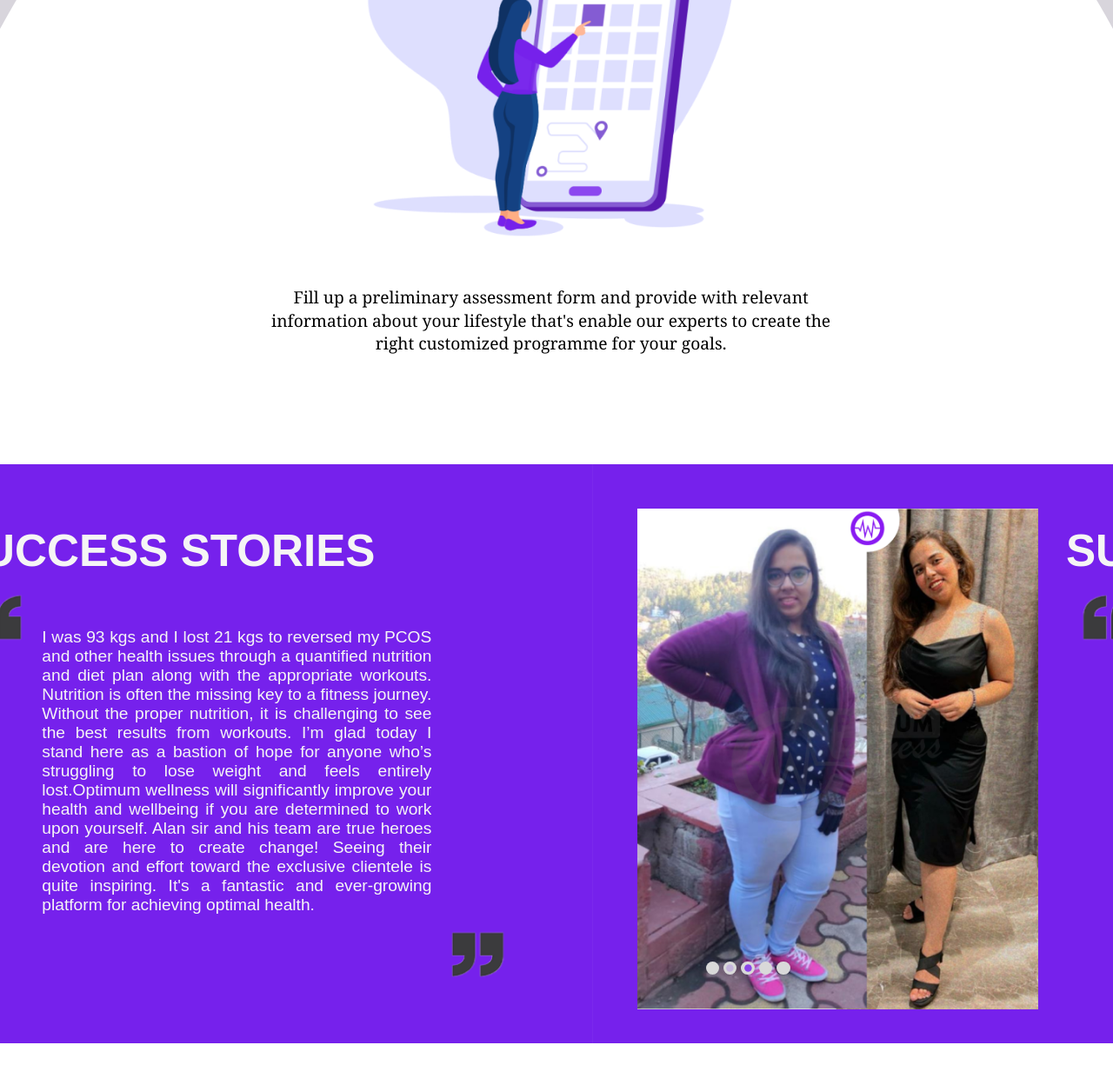
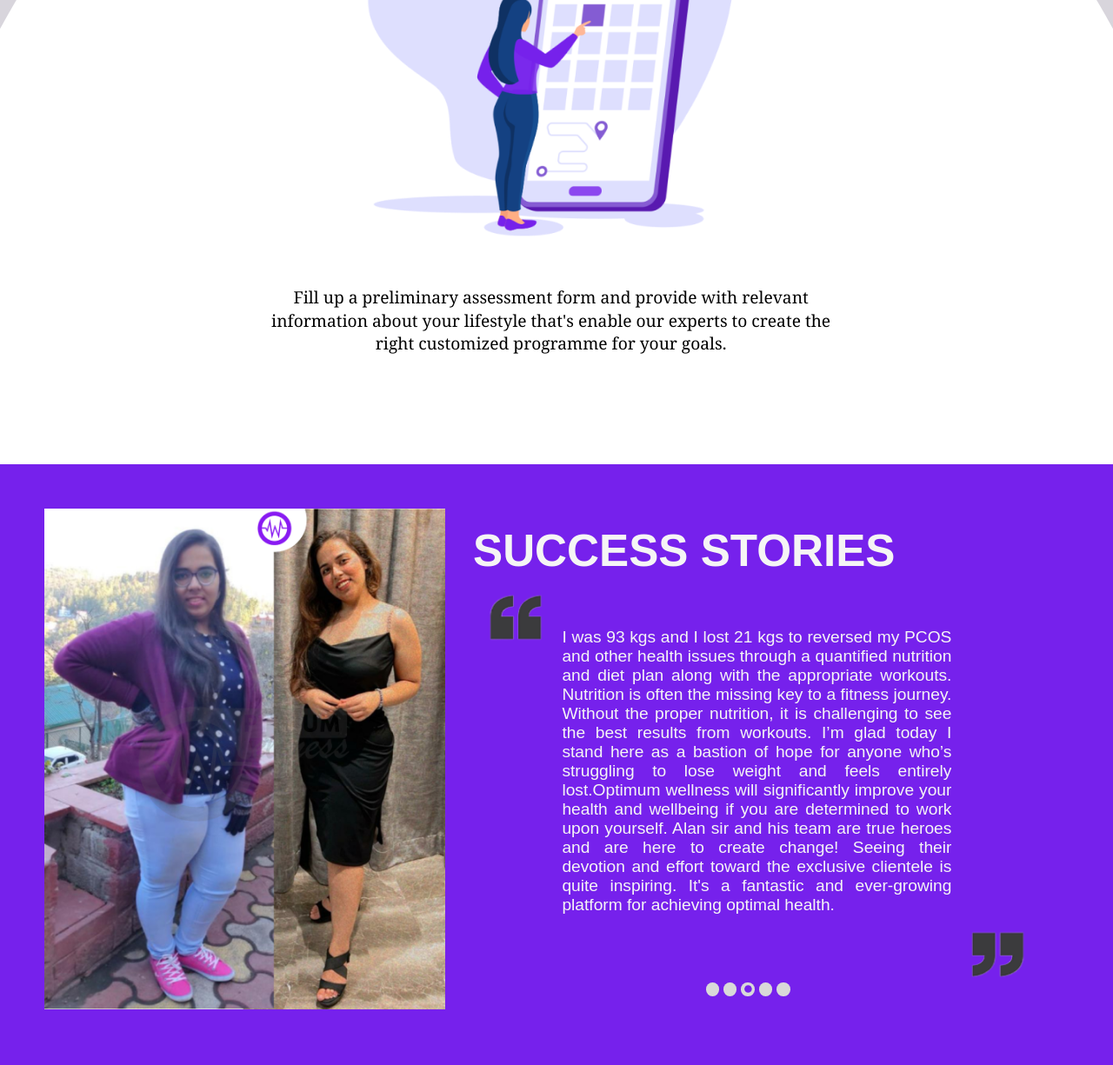
Before and after one commit to vanshika0606/optimum_wellness, a React (Create React App) app: page / in a window 1280 px wide. Shown: the part 2154-3379 px from the top of the page at 87% size. Before the commit the page ends 3354 px from the top, so only its background shows below. Built offline with nearby package versions, Linux system fonts and the light colour scheme.

Commit message:
margin on indicators(carousel)

```diff
--- a/src/components/carousel/carousel.css
+++ b/src/components/carousel/carousel.css
@@ -1,7 +1,7 @@
 .carousel{
     position:absolute;
    top:210vw;
-   height: 52vw;
+   height: 54vw;
    overflow: hidden;
     width:100vw;
 }
@@ -44,7 +44,7 @@
 .css-1m9128y {
     width: 100%;
     left:17vw;
-    top: 43.5vw;
+    top: 45.4vw;
     z-index: 1;
 
     position: absolute;
```
